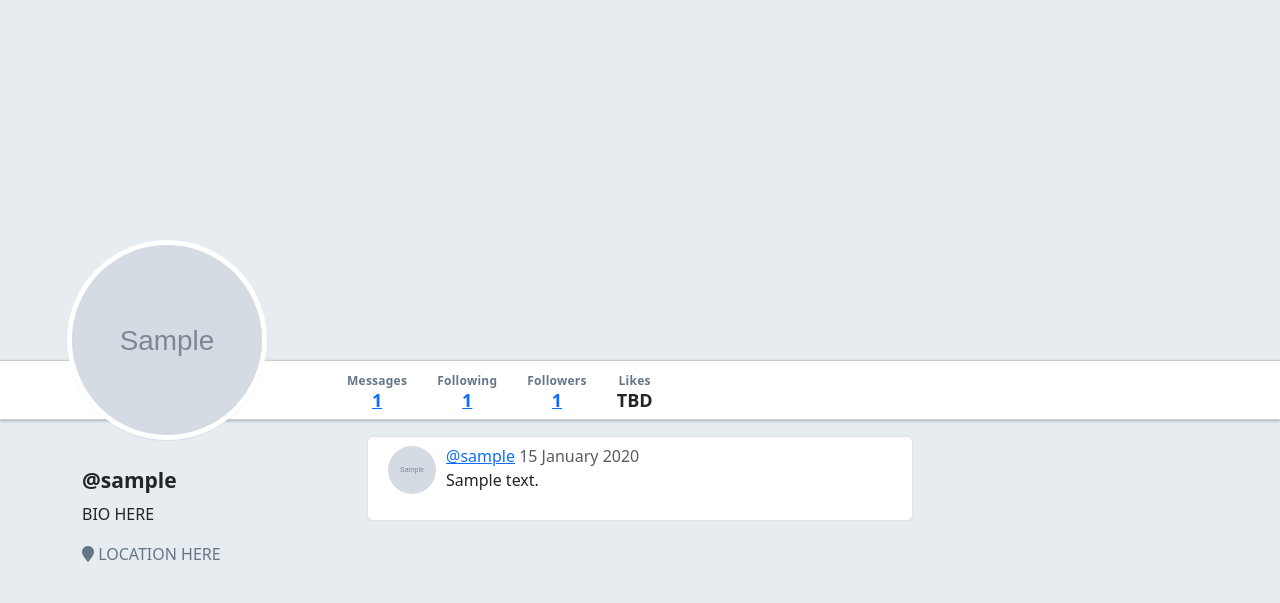
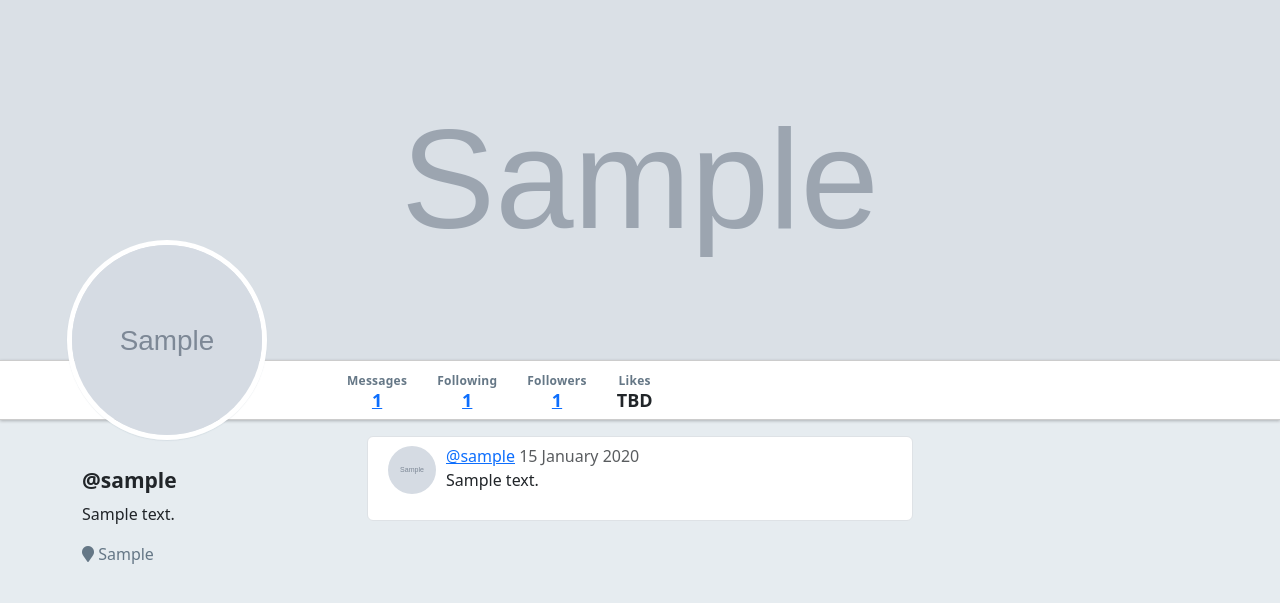
Before and after one commit to jcbluemel/warbler, a Flask app: template templates/users/show.html in a window 1280 px wide. Shown: the part 46-649 px from the top of the page. Run offline with Flask 2, Linux system fonts and the light colour scheme; the template is opened without the code that fills it: values that come from a table or form of the project are taken from there, others are empty; tables that the repository leaves empty hold one stand-in row (values such as "Sample post"); grey boxes marked "Sample" are stand-in pictures; some libraries are stand-ins or nearby versions.

Commit message:
fixed user profile by adding location, bio, header image

```diff
--- a/static/stylesheets/style.css
+++ b/static/stylesheets/style.css
@@ -202,6 +202,11 @@ nav + .container {
   opacity: 0.7;
   background-size: cover;
   background-position: top center;
+}
+
+#warbler-hero img {
+  height: 360px;
+  width: 100vw;
 }
 
 .full-width {
--- a/templates/users/detail.html
+++ b/templates/users/detail.html
@@ -4,6 +4,8 @@
 
 <div id="warbler-hero"
      class="full-width">
+     <img src="{{ user.header_image_url }}"
+     alt="Header Image for {{ user.username }}">
 </div>
 <img src="{{ user.image_url }}"
      alt="Image for {{ user.username }}"
@@ -80,10 +82,10 @@
 <div class="row">
   <div class="col-sm-3">
     <h4 id="sidebar-username">@{{ user.username }}</h4>
-    <p>BIO HERE</p>
+    <p>{{ user.bio }}</p>
     <p class="user-location">
       <span class="fa fa-map-marker"></span>
-      LOCATION HERE
+      {{ user.location }}
     </p>
   </div>
 
```
